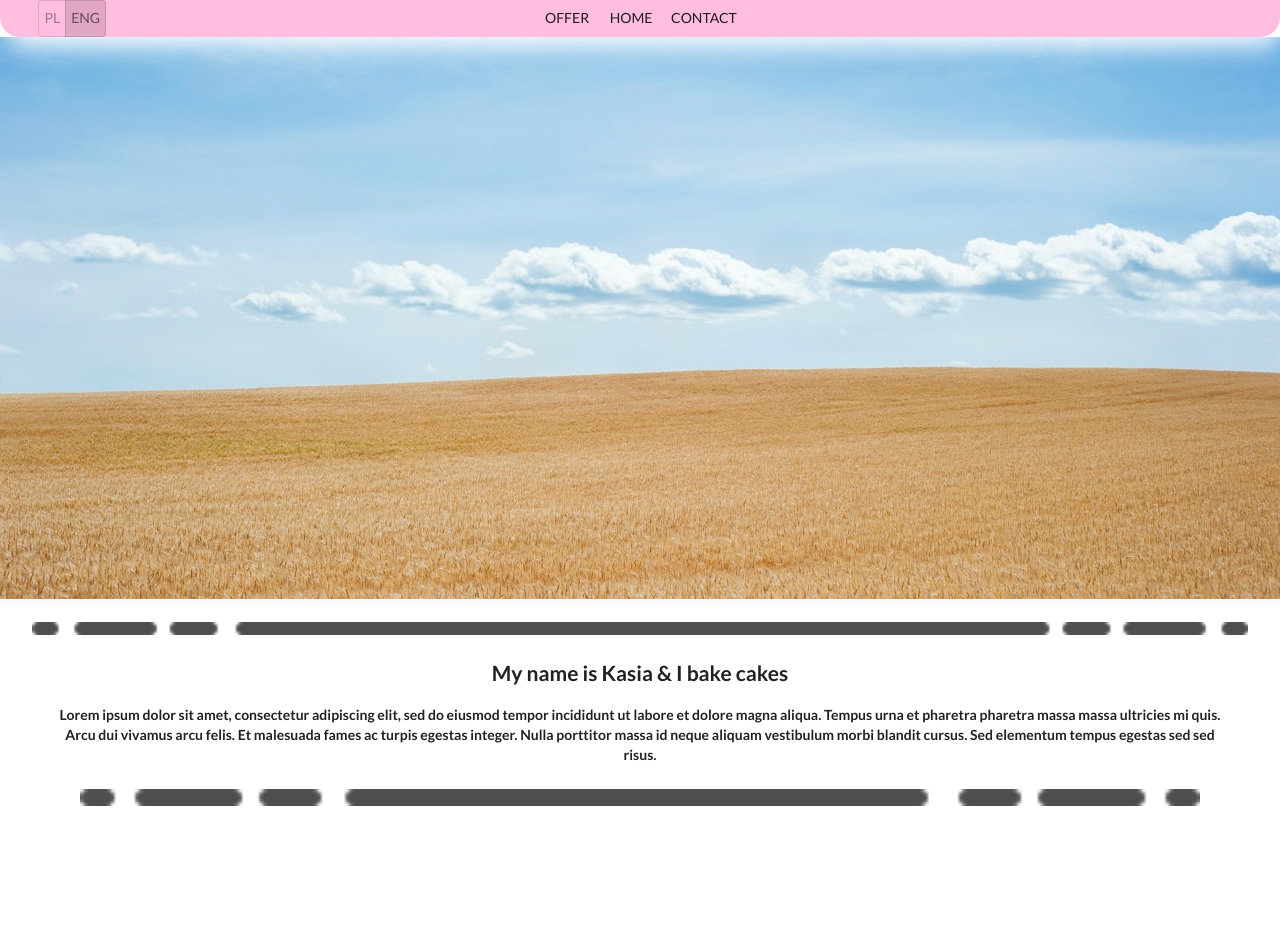
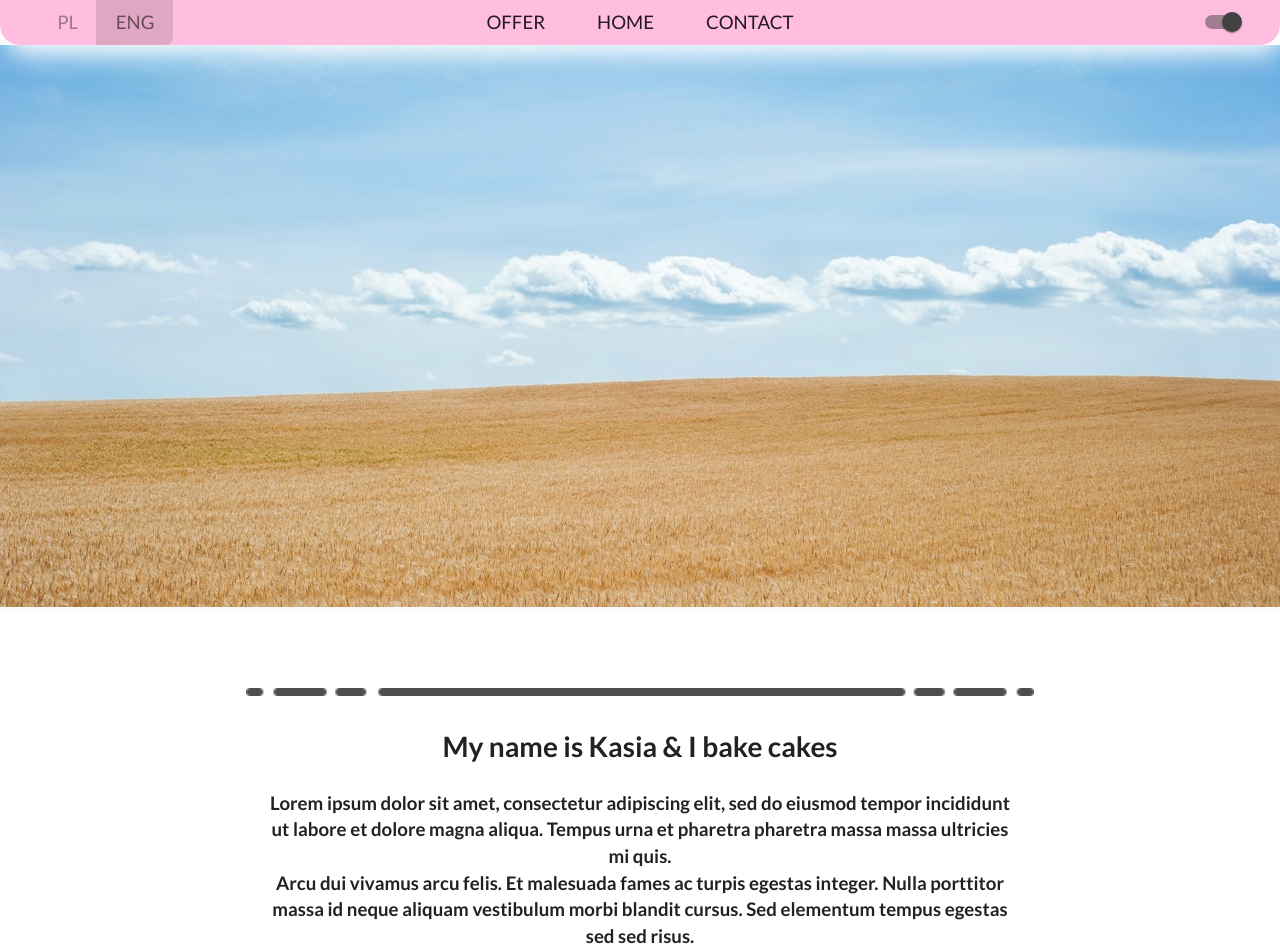
Before and after one commit to Voote/Cake-House, a React (Create React App) app: page / in a window 1280 px wide. Shown: the top 952 px of the page. Built offline with nearby package versions, Linux system fonts and the light colour scheme.

Commit message:
dark-theme toggle added, desktop-navbar and sections adjusted

```diff
--- a/src/assets/styles.scss
+++ b/src/assets/styles.scss
@@ -6,6 +6,7 @@ $black: #1f1e1d;
 $illuminating: #f3df4d;
 $ultimateGray: #96999c;
 $fontColor: #4e4e4e;
+$greyToggle: #424242;
 
 $bgReverseGradient: linear-gradient(to top left, $white, $pink);
 $footerGradient: linear-gradient(to bottom, $pink, $white);
@@ -25,7 +26,17 @@ a {
 }
 
 .component {
-  padding: 1rem;
+  &__section {
+    padding: 1rem;
+  }
+  &__toggle {
+    .MuiSwitch-switchBase.Mui-checked {
+      color: $greyToggle;
+    }
+    .MuiSwitch-switchBase.Mui-checked + .MuiSwitch-track {
+      background-color: $greyToggle;
+    }
+  }
 }
 
 .image {
@@ -133,9 +144,17 @@ a {
     position: absolute;
     left: 3vw;
     .MuiToggleButton-root {
-      padding: 5px;
+      padding: 6px;
+      border-radius: 0px 0px 7px 7px;
+      border: none;
+    }
+    &--dark-mode {
+      display: flex;
+      position: absolute;
+      right: 0.5vw;
     }
   }
+
   &__scroll-up {
     display: flex;
     justify-content: flex-end;
@@ -145,4 +164,42 @@ a {
 }
 
 @media (min-width: 36rem) {
+  .label {
+    &__navbar {
+      .MuiButton-label {
+        font-size: 14pt;
+        // font-weight: 600;
+        margin: 0vh 1.4vw;
+      }
+    }
+  }
+
+  .position {
+    &__toggle {
+      .MuiToggleButton-label {
+        font-size: 14pt;
+        margin: 0vw 1vw;
+      }
+      &--dark-mode {
+        display: flex;
+        position: absolute;
+        right: 1vw;
+        top: 0.4vh;
+      }
+    }
+  }
+
+  .component {
+    &__section {
+      padding: 4vh 14vw;
+      font-size: 14pt;
+    }
+  }
 }
+@media (min-width: 62rem) {
+  .component {
+    &__section {
+      padding: 8vh 18vw;
+    }
+  }
+}
--- a/src/components/Navbar/index.jsx
+++ b/src/components/Navbar/index.jsx
@@ -4,6 +4,7 @@ import labels from '../../assets/labels';
 import etykiety from '../../assets/etykiety';
 
 import ToggleLanguage from '../../components/toggle';
+import DarkThemeToggle from '../darkToggle';
 
 const TopNavbar = ({ languageSelector, language }) => {
   const label = language === 'ENG' ? labels : etykiety;
@@ -15,7 +16,10 @@ const TopNavbar = ({ languageSelector, language }) => {
 
   return (
     <div className="position__navbar">
-      <div className="position__navbar--buttons background__navbar">
+      <div className="position__navbar--buttons background__navbar label__navbar">
+        <div className="position__toggle">
+          <ToggleLanguage selectLanguage={selectLanguage} language={language} />
+        </div>
         <Button>{label.navbarOffer}</Button>
         <Button onClick={() => srollPage(websitePosition.offsetTop)}>
           {label.navbarHome}
@@ -23,8 +27,8 @@ const TopNavbar = ({ languageSelector, language }) => {
         <Button onClick={() => srollPage(websitePosition.scrollHeight)}>
           {label.navbarContact}
         </Button>
-        <div className="position__toggle">
-          <ToggleLanguage selectLanguage={selectLanguage} language={language} />
+        <div className="position__toggle--dark-mode">
+          <DarkThemeToggle />
         </div>
       </div>
     </div>
--- /dev/null
+++ b/src/components/darkToggle.jsx
@@ -0,0 +1,27 @@
+import React, { useState } from 'react';
+import FormGroup from '@material-ui/core/FormGroup';
+import FormControlLabel from '@material-ui/core/FormControlLabel';
+import Switch from '@material-ui/core/Switch';
+
+const DarkThemeToggle = () => {
+  const [toggleState, setToggleState] = useState(true);
+  const handleChange = (event) => {
+    setToggleState(!toggleState);
+  };
+
+  return (
+    <FormGroup>
+      <FormControlLabel
+        control={
+          <Switch
+            className="component__toggle"
+            checked={toggleState}
+            onChange={handleChange}
+          />
+        }
+      />
+    </FormGroup>
+  );
+};
+
+export default DarkThemeToggle;
--- a/src/containers/Contact/index.jsx
+++ b/src/containers/Contact/index.jsx
@@ -7,7 +7,7 @@ const Contact = ({ language }) => {
   return (
     // <div className="background__footer--pattern">
     <footer>
-      <div className="background__footer position__footer">
+      <div className="background__footer position__footer component__section">
         <img
           src="./IMG/line_white_long.png"
           alt="white long line"
--- a/src/containers/Home/index.jsx
+++ b/src/containers/Home/index.jsx
@@ -6,7 +6,7 @@ const AboutMe = ({ language }) => {
   const label = language === 'ENG' ? labels : etykiety;
   return (
     <main>
-      <div className="component background__home">
+      <div className="component__section background__home">
         <img
           src="./IMG/line_grey_long.png"
           alt="white long line"
```
Also changed, not shown: 1 other file (tests, documents, lock files or other folders).
